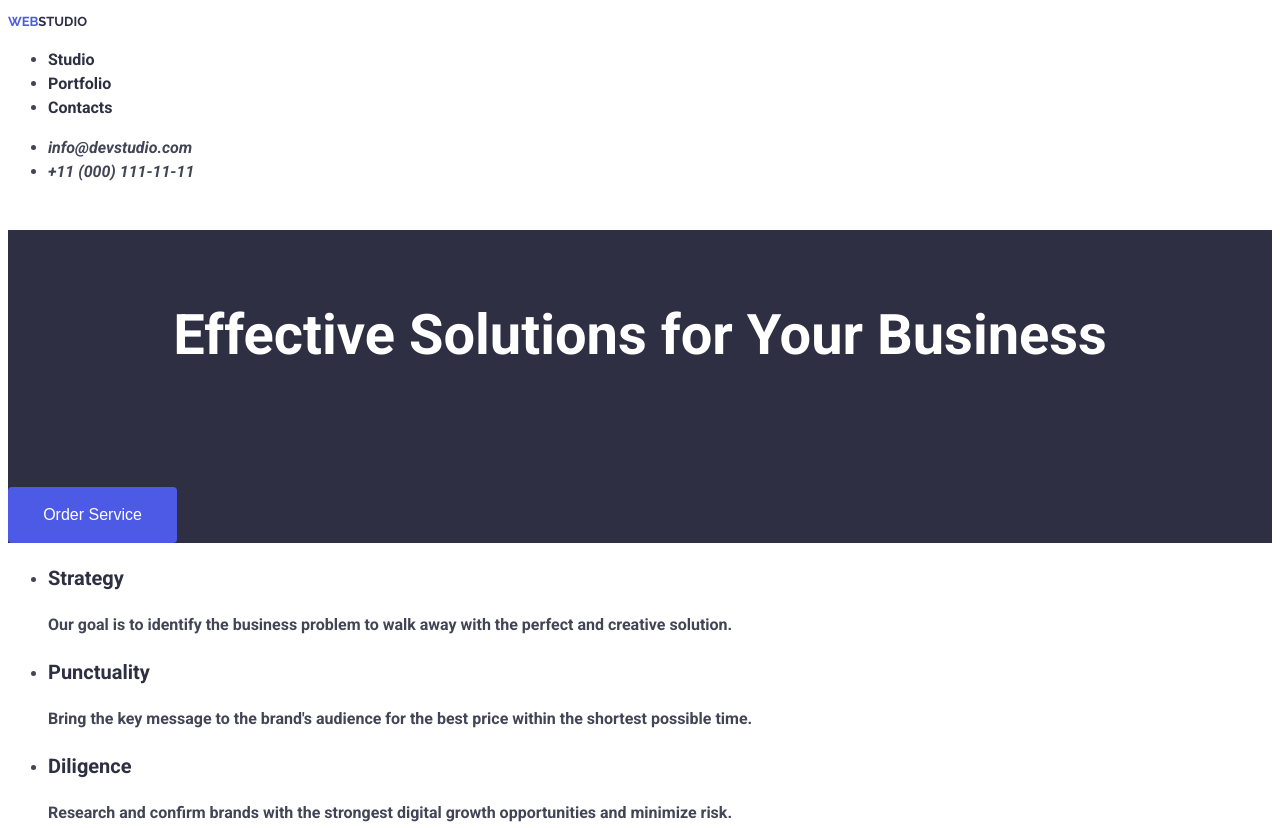
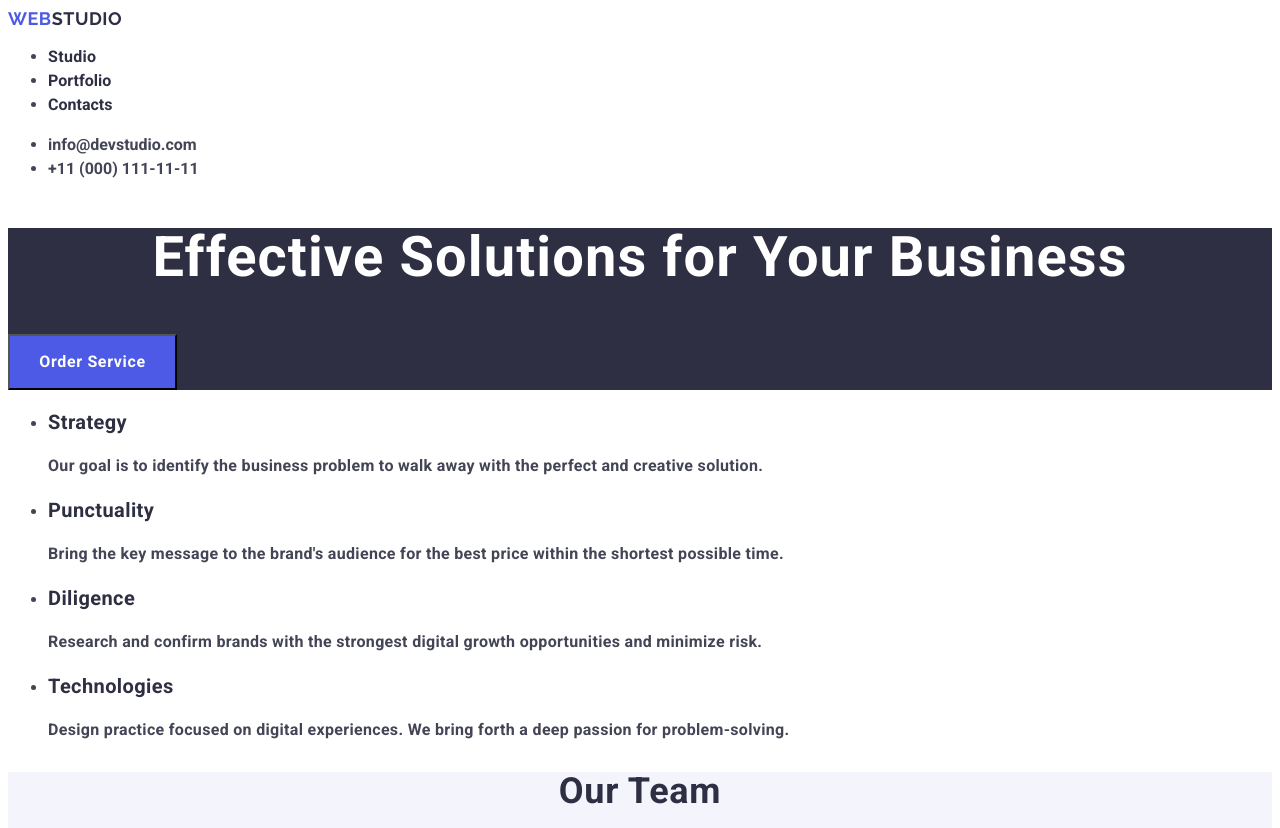
Before and after one commit to Vitaliibazai/goit-markup-hw-02, a plain HTML site: page index.html in a window 1280 px wide. Shown: the top 828 px of the page. Drawn offline with Linux system fonts and the light colour scheme.

Commit message:
fix faults

```diff
--- a/css/styles.css
+++ b/css/styles.css
@@ -38,11 +38,13 @@ body{
     color: #404BBF;
 }
 .header-logo{
-color: #2E2F42;
+color: #4d5ae5;
 font-family: "Raleway", sans-serif;
+font-weight: 700;
 font-size: 18px;
-font-variant-caps: all-petite-caps;
-line-height: 1.3125em;
+text-transform: uppercase;
+line-height: 1.17;
+letter-spacing: 0.03em;
 text-decoration: none;
 }
 .header-logo:hover{
@@ -62,13 +64,15 @@ text-decoration: none;
 }
 
 .header-list-nav{
+    font-style: normal;
+}
 
-}
 .studio{
     color: #2E2F42;
     font-size: 16px;
+    font-weight: 500;
     line-height: 1.5em;
-    letter-spacing: 0.02;
+    letter-spacing: 0.02em;
     text-decoration: none;
 }
 .studio:hover{
@@ -102,17 +106,17 @@ text-decoration: none;
 .contacts:hover{
     color: #404BBF;
 }
-button{
+.button{
     color: #FFFFFF;
     width: 169px;
     height: 56px;
     background-color: #4D5AE5;
-    border: none;
-    border-radius: 4px;
     cursor: pointer;
+    font-family: "Roboto", sans-serif;
     font-size: 16px;
+    font-weight: 500;
     line-height: 1.5em;
-    letter-spacing: 0.04;
+    letter-spacing: 0.04em;
 
     }
 button:hover{
@@ -122,14 +126,14 @@ button:focus{
     background-color: #404BBF;
 }
 span{
-    color: #4D5AE5;
+    color: #2e2f42;
 
 }
-h1{
+.main-title{
     color: #FFFFFF;
     font-size: 56px;
-    line-height: 3.75em;
-    letter-spacing: 0.02;
+    line-height: 1.07;
+    letter-spacing: 0.02em;
     text-align: center;
 }
 .main{
@@ -138,35 +142,43 @@ h1{
 .title{
     color: #2E2F42;
     font-size: 20px;
-    line-height: 1.5em;
-    letter-spacing: 0.02;
-    background-color: #FFFFFF;
+    font-weight: 500;
+    line-height: 1.2;
+    letter-spacing: 0.02em;
+
 }
 .text{
     color: #434455;
     font-size: 16px;
     line-height: 1.5em;
-    letter-spacing: 0.02;
-    background-color: #FFFFFF;
+    letter-spacing: 0.02em;
+
 }
 .team{
     background-color: #F4F4FD;
 }
-h2{
+.team-title{
     color: #2E2F42;
     font-size: 36px;
-    line-height: 2.5em;
-    letter-spacing: 0.02;
+    line-height: 1.11em;
+    text-align: center;
+    text-transform: capitalize;
+    letter-spacing: 0.02em;
+}
+.team-list{
+    background-color: #FFFFFF;
 }
 .footer{
     background-color: #2E2F42;
 }
 .footer-logo{
-color: #F4F4FD;
+color: #4d5ae5;
 font-family: "Raleway", sans-serif;
 font-size: 18px;
-font-variant-caps: all-petite-caps;
-line-height: 1.3125em;
+font-weight: 700;
+text-transform: uppercase;
+line-height: 1.17;
+letter-spacing: 0.03em;
 text-decoration: none;
 }
 .footer-logo:hover{
@@ -179,5 +191,8 @@ text-decoration: none;
     color: #F4F4FD;
     font-size: 16px;
     line-height: 1.5em;
-    letter-spacing: 0.02;
+    letter-spacing: 0.02em;
 }
+.footer-span{
+    color: #F4F4FD;
+}
--- a/index.html
+++ b/index.html
@@ -16,21 +16,21 @@
 <body>
     <header class="header">
         <nav>
-        <a class="header-logo" href="./index.html"><span>Web</span>Studio</a>
+        <a class="header-logo" href="./index.html">Web<span>Studio</span></a>
 
         <ul class="header-nav">
             <li>
                 <a class="studio" href="./index.html">Studio</a>
             </li>
             <li>
-               <a class="portfolio" href="#portfolio">Portfolio</a>
+               <a class="portfolio" href="">Portfolio</a>
             </li>
             <li>
-                <a class="contacts" href="#contacts">Contacts</a>
+                <a class="contacts" href="">Contacts</a>
             </li>
         </ul>
     </nav>
-        <address id="contacts">
+        <address class="header-list-nav" id="contacts">
             <ul>
 <li>
     <a class="mail" href="mailto:info@devstudio.com">info@devstudio.com</a>
@@ -53,16 +53,16 @@
     <!--#region main block -->
 
     <section class="main">
-    <h1>
+    <h1 class="main-title">
         Effective Solutions for Your Business
     </h1>
-    <button type="button">Order Service</button>
+    <button class="button" type="button">Order Service</button>
 </section>
 <!--#endregion main block -->
 
  <!--#region benefits -->
 <section class="benefits">
-    <h2 hidden>Benefits</h2>
+    <h2 class="team-title" hidden>Benefits</h2>
 <ul>
     <li>
         <h3 class="title">Strategy</h3>
@@ -94,9 +94,9 @@
 <!--#endregion benefits -->
 <!--#region our team -->
 <section class="team">
-        <h2>Our Team</h2>
+        <h2 class="team-title">Our Team</h2>
         <ul>
-            <li>
+            <li class="team-list">
             <img src="./images/mark.jpg" width="264" height="260" alt="mark">
                 <h3 class="title">Mark Guerrero</h3>
                 <p class="text">Product Designer</p>
@@ -122,7 +122,7 @@
 <!--#endregion our team -->
 <!--#region our portfolio -->
 <section id="portfolio" class="portfolio">
-    <h2>Our Portfolio</h2>
+    <h2 class="team-title" >Our Portfolio</h2>
     <ul>
         <li>
         <img src="./images/banking.jpg" width="360" height="300" alt="banking">
@@ -161,7 +161,7 @@
 
 </main>
 <footer class="footer">
-    <a class="footer-logo" href="./index.html"> <span>Web</span>Studio</a>
+    <a class="footer-logo" href="./index.html"> Web<span class="footer-span">Studio</span></a>
         <p class="footer-text">
         Increase the flow of customers and sales for your business with digital marketing & growth solutions.
     </p>
```
